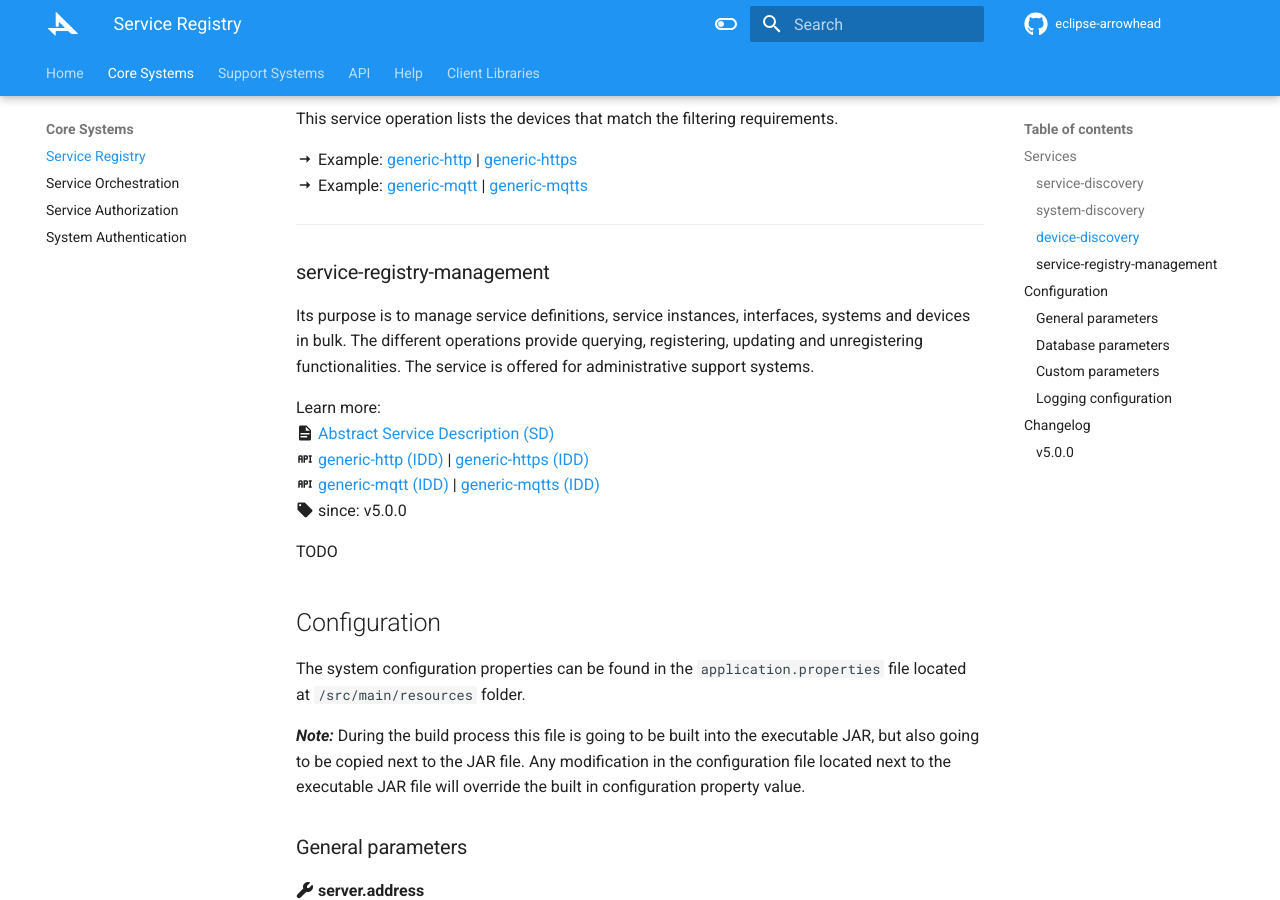
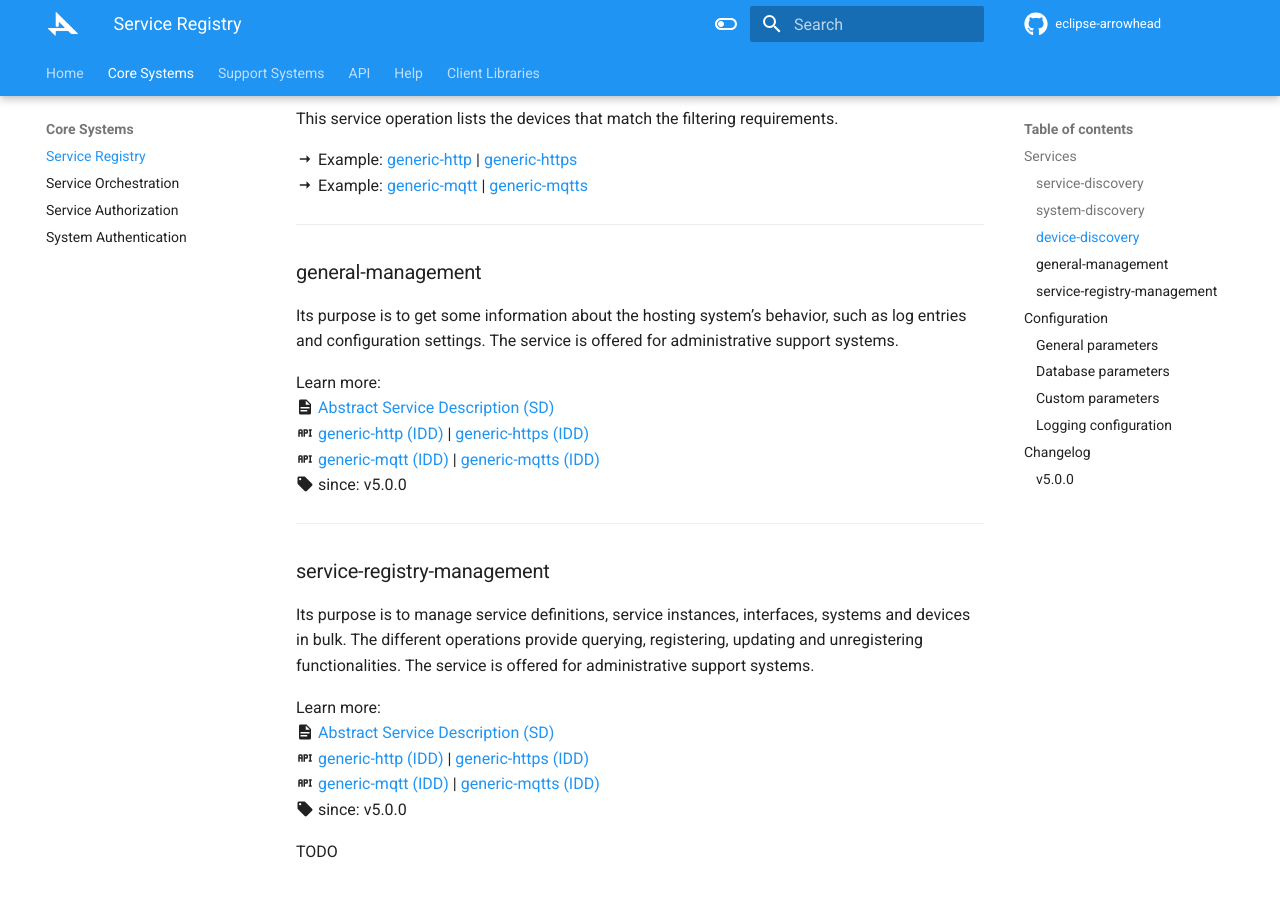
Before and after one commit to Aitia-IIOT/ah5-docs-java-spring, an MkDocs documentation site: the page built from docs/core_systems/service_registry.md, in a window 1280 px wide and 900 px high, scrolled down 2508 px. Built offline with MkDocs 1.6.1 and Material for MkDocs 9.7.7, drawn with Linux system fonts in a browser that asks for light colours.

Commit message:
referencing general-management SD on the webpage

```diff
--- a/docs/core_systems/service_registry.md
+++ b/docs/core_systems/service_registry.md
@@ -106,6 +106,18 @@ This service operation lists the devices that match the filtering requirements.
 
 -----
 
+### general-management
+
+Its purpose is to get some information about the hosting system’s behavior, such as log entries and configuration settings. The service is offered for administrative support systems.
+
+Learn more: <br />
+:material-file-document: [Abstract Service Description (SD)](../assets/sd/5_0_0/general-management_sd.pdf) <br />
+:material-api: [generic-http (IDD)](todo) | [generic-https (IDD)](todo) <br />
+:material-api: [generic-mqtt (IDD)](todo) | [generic-mqtts (IDD)](todo) <br />
+:material-tag: since: v5.0.0
+
+-----
+
 ### service-registry-management
 
 Its purpose is to manage service definitions, service instances, interfaces, systems and devices in bulk. The different operations provide querying, registering, updating and unregistering functionalities. The service is offered for administrative support systems.
```
Also changed, not shown: 1 other file.
